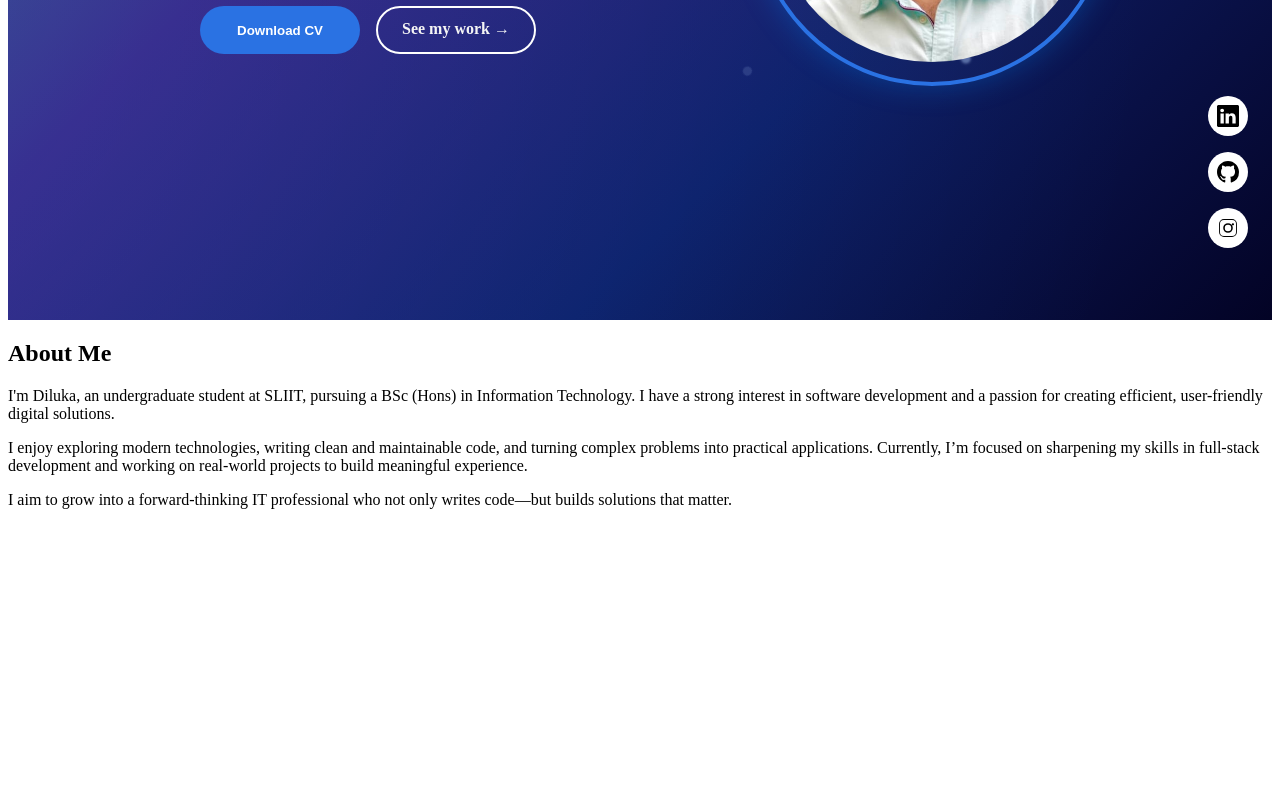
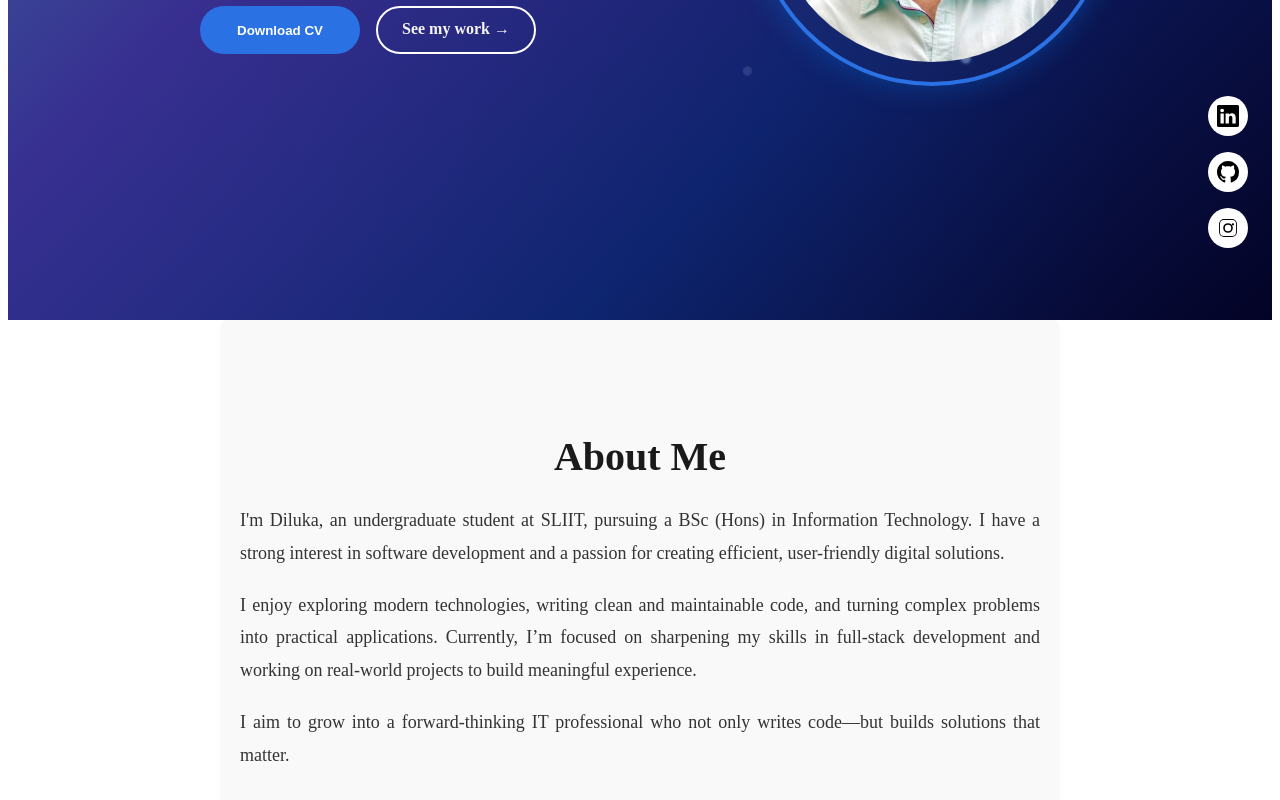
Before and after one commit to dilukaathukorala/My-Portfolio, a Next.js app: page / in a window 1280 px wide. Shown: the part 520-1320 px from the top of the page. Before the commit the page ends 1045 px from the top, so only its background shows below. Built offline with nearby package versions, Linux system fonts and the light colour scheme.

Commit message:
Update about.css

```diff
--- a/styles/About.css
+++ b/styles/About.css
@@ -0,0 +1,23 @@
+.about-section {
+  max-width: 800px;
+  margin: 0 auto;
+  padding: 80px 20px;
+  background-color: #f9f9f9;
+  border-radius: 8px;
+}
+
+.about-heading {
+  font-size: 2.5rem;
+  font-weight: 600;
+  margin-bottom: 24px;
+  color: #1a1a1a;
+  text-align: center;
+}
+
+.about-paragraph {
+  font-size: 1.125rem;
+  line-height: 1.8;
+  color: #333;
+  margin-bottom: 20px;
+  text-align: justify;
+}
```
